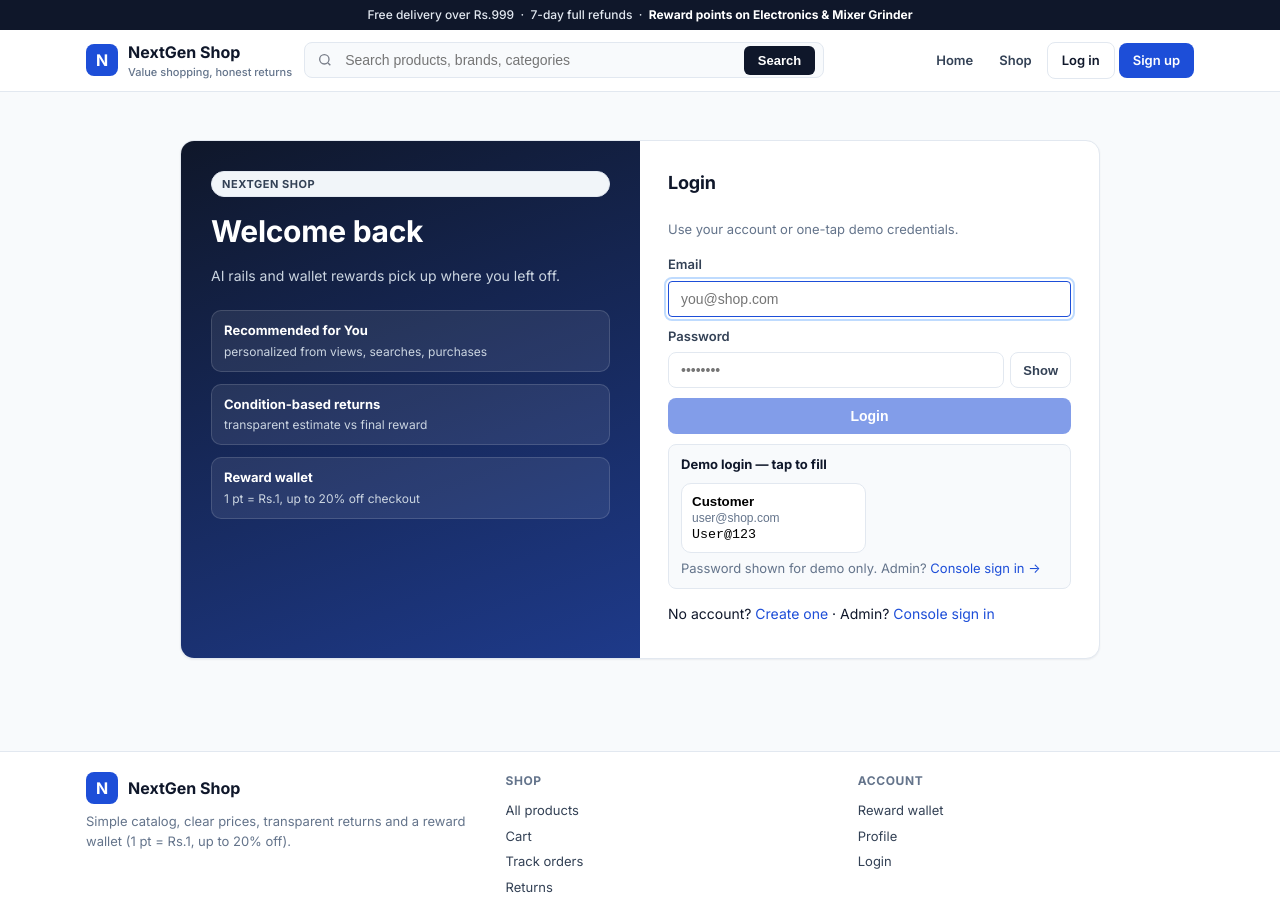
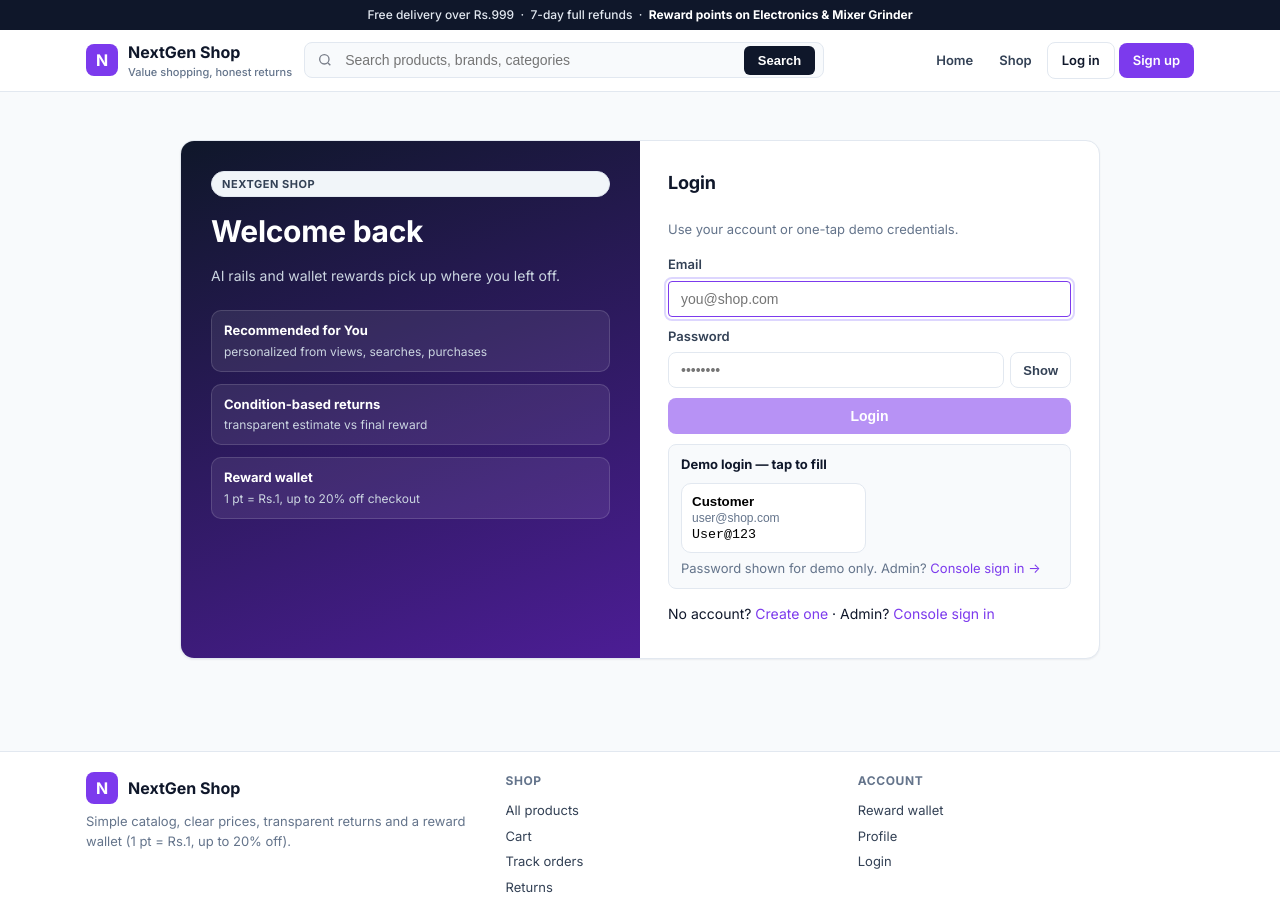
Before and after one commit to Trilochan77/E-commerce, an Angular app in the folder frontend/: page /login in a window 1280 px wide. Built offline with nearby package versions, Linux system fonts and the light colour scheme.

Commit message:
feat(auth): change admin credentials to trilochan@nextgen.com / trilochan@123 and remove demo admin box from admin login

```diff
--- a/frontend/src/app/admin/admin-login.ts
+++ b/frontend/src/app/admin/admin-login.ts
@@ -20,7 +20,7 @@ import { Toast } from '../shared/toast';
         <p class="muted">Customer accounts are rejected here. Use <a routerLink="/login">shop login</a> for shopping.</p>
         <label>Admin email
           <input [(ngModel)]="email" name="email" type="email" autocomplete="username"
-            placeholder="admin@shop.com" required autofocus>
+            placeholder="trilochan@nextgen.com" required autofocus>
         </label>
         <div class="field-err" *ngIf="email && !validEmail()">Enter a valid email address.</div>
         <label>Password
@@ -34,15 +34,7 @@ import { Toast } from '../shared/toast';
           <span class="spinner" *ngIf="busy"></span> {{ busy ? 'Verifying…' : 'Sign in to console' }}
         </button>
         <p class="error" *ngIf="error">{{ error }}</p>
-        <div class="demo-box">
-          <strong>Demo admin — tap to fill</strong>
-          <div class="demo-grid">
-            <button type="button" class="demo-card" (click)="fill()">
-              <strong>Admin</strong><span>admin&#64;shop.com</span><code>Admin&#64;123</code>
-            </button>
-          </div>
-          <p class="muted" style="margin:6px 0 0">Password shown for demo only.</p>
-        </div>
+        <!-- Demo admin removed -->
         <p class="auth-switch"><a routerLink="/">Back to shop</a> · <a routerLink="/login">Customer login</a></p>
       </form>
     </div>
@@ -71,7 +63,7 @@ export class AdminLogin implements OnInit {
   }
 
   validEmail(): boolean { return /.+@.+\..+/.test(this.email); }
-  fill(): void { this.email = 'admin@shop.com'; this.password = 'Admin@123'; this.error = ''; }
+  fill(): void { this.error = ''; }
 
   submit(): void {
     if (!this.email || !this.password || !this.validEmail() || this.busy) return;
--- a/frontend/src/app/features/checkout.ts
+++ b/frontend/src/app/features/checkout.ts
@@ -20,7 +20,7 @@ import { Toast } from '../shared/toast';
     .tab-pill.active { background: var(--brand); color: #fff; border-color: var(--brand); }
     .app-icons { display: grid; grid-template-columns: repeat(auto-fit, minmax(90px, 1fr)); gap: 10px; margin-bottom: 16px; }
     .app-btn { border: 1px solid var(--line); background: #fff; border-radius: 8px; padding: 10px; text-align: center; cursor: pointer; transition: all .15s; }
-    .app-btn:hover, .app-btn.selected { border-color: var(--brand); background: #eff6ff; }
+    .app-btn:hover, .app-btn.selected { border-color: var(--brand); background: #f5f3ff; }
     .app-btn .icon { font-size: 22px; display: block; margin-bottom: 4px; }
     .chip-row { display: flex; gap: 6px; flex-wrap: wrap; margin-top: 6px; }
     .chip { font-size: 11px; font-weight: 600; background: var(--surface-2); border: 1px solid var(--line); border-radius: 999px; padding: 3px 8px; cursor: pointer; color: var(--ink-2); }
@@ -165,7 +165,7 @@ import { Toast } from '../shared/toast';
             Open UPI Payment Page →
           </button>
 
-          <button *ngIf="method==='CARD'" class="primary" style="width:100%;margin-top:10px;background:#2563eb" (click)="openPayment('CARD')">
+          <button *ngIf="method==='CARD'" class="primary" style="width:100%;margin-top:10px;background:#7c3aed" (click)="openPayment('CARD')">
             Open Card Payment Page →
           </button>
 
@@ -379,7 +379,7 @@ import { Toast } from '../shared/toast';
 
           <!-- Test / Action Buttons -->
           <div class="action-row">
-            <button class="primary" style="background:#2563eb" (click)="executePayment('CARD', true)" [disabled]="!cardFormValid()">
+            <button class="primary" style="background:#7c3aed" (click)="executePayment('CARD', true)" [disabled]="!cardFormValid()">
               Pay ₹{{ payable() | number }} (Test Success)
             </button>
             <button class="btn-ghost" style="color:#b91c1c;border-color:#fca5a5" (click)="executePayment('CARD', false)">
@@ -437,7 +437,7 @@ export class Checkout implements OnInit {
   // Card page state
   cardForm = {
     number: '4532 8920 1234 5678',
-    name: 'Rahul Sharma',
+    name: 'Sudhismita Nayak',
     expiry: '12/28',
     cvv: '891'
   };
@@ -458,7 +458,7 @@ export class Checkout implements OnInit {
   savingAddr = false;
   form: any = { fullName: '', phone: '', pincode: '', addressLine: '', city: '', state: '', landmark: '', addressType: 'HOME', isDefault: false };
 
-  constructor(private shop: Shop, private auth: Auth, private router: Router, private toast: Toast) {}
+  constructor(private shop: Shop, private auth: Auth, private router: Router, private toast: Toast) { }
 
   ngOnInit(): void {
     this.shop.cart(this.auth.userId()).subscribe((c: any) => (this.cart = c));
--- a/frontend/src/styles.css
+++ b/frontend/src/styles.css
@@ -6,14 +6,14 @@
   --ink-2: #334155;
   --muted: #64748b;
   --line: #e2e8f0;
-  --brand: #1d4ed8;
-  --brand-dark: #1e3a8a;
+  --brand: #7c3aed;
+  --brand-dark: #6d28d9;
   --ok: #15803d;
   --ok-bg: #dcfce7;
   --warn: #92400e;
   --warn-bg: #fef3c7;
-  --info: #1d4ed8;
-  --info-bg: #dbeafe;
+  --info: #8b5cf6;
+  --info-bg: #f5f3ff;
   --bad: #b91c1c;
   --bad-bg: #fee2e2;
   --radius: 10px;
@@ -59,12 +59,12 @@ a:hover { text-decoration: underline; }
 .nav-actions { display: flex; align-items: center; gap: 4px; margin-left: auto; }
 .nav-link { padding: 8px 11px; border-radius: 8px; color: var(--ink-2); font-weight: 600; font-size: 13px; white-space: nowrap; }
 .nav-link:hover { background: var(--surface-2); color: var(--ink); text-decoration: none; }
-.nav-link.active { color: var(--brand); background: #eff6ff; }
+.nav-link.active { color: var(--brand); background: #f5f3ff; }
 .wallet-pill { display: inline-flex; align-items: center; gap: 6px; background: #f0fdf4; border: 1px solid #bbf7d0; color: #166534; font-weight: 700; font-size: 12px; padding: 7px 11px; border-radius: 999px; white-space: nowrap; }
 .wallet-pill:hover { text-decoration: none; background: #dcfce7; }
 .cart-btn { position: relative; display: inline-flex; align-items: center; gap: 7px; border: 1px solid var(--line); background: #fff; border-radius: 8px; padding: 8px 12px; font-weight: 600; font-size: 13px; color: var(--ink); cursor: pointer; }
 .cart-btn:hover { border-color: var(--brand); color: var(--brand); text-decoration: none; }
-.cart-btn.active { border-color: var(--brand); color: var(--brand); background: #eff6ff; }
+.cart-btn.active { border-color: var(--brand); color: var(--brand); background: #f5f3ff; }
 .cart-count { position: absolute; top: -8px; right: -8px; display: inline-grid; place-items: center; min-width: 20px; height: 20px; padding: 0 6px; background: var(--brand); color: #fff; border-radius: 999px; font-size: 11px; font-weight: 700; border: 2px solid #fff; }
 .btn-login { border: 1px solid var(--line); background: #fff; border-radius: 8px; padding: 8px 14px; font-weight: 600; font-size: 13px; color: var(--ink); }
 .btn-login:hover { border-color: var(--brand); color: var(--brand); text-decoration: none; }
@@ -82,7 +82,7 @@ a:hover { text-decoration: underline; }
 .mobile-panel nav { display: grid; gap: 2px; }
 .mobile-panel a, .mobile-panel button.m-link { padding: 10px 10px; border-radius: 8px; font-weight: 600; font-size: 14px; color: var(--ink-2); border: 0; background: transparent; text-align: left; cursor: pointer; }
 .mobile-panel a:hover, .mobile-panel button.m-link:hover { background: var(--surface-2); }
-.mobile-panel a.active { color: var(--brand); background: #eff6ff; }
+.mobile-panel a.active { color: var(--brand); background: #f5f3ff; }
 .container { max-width: var(--max); margin: 0 auto; padding: 20px 16px 40px; }
 .page-head { display: flex; align-items: end; justify-content: space-between; gap: 12px; margin: 8px 0 16px; flex-wrap: wrap; }
 .page-head p { color: var(--muted); margin: 4px 0 0; font-size: 13px; }
@@ -162,7 +162,7 @@ button.danger:hover { background: var(--bad); color: #fff; }
 .row { display: flex; gap: 8px; align-items: center; flex-wrap: wrap; margin: 8px 0; }
 .stack { display: grid; gap: 12px; }
 input, select, textarea { padding: 9px 12px; border: 1px solid var(--line); border-radius: 8px; font-size: 14px; background: #fff; width: 100%; color: var(--ink); }
-input:focus, select:focus, textarea:focus { border-color: var(--brand); outline: 2px solid #bfdbfe; }
+input:focus, select:focus, textarea:focus { border-color: var(--brand); outline: 2px solid #ddd6fe; }
 label { font-size: 13px; font-weight: 600; color: var(--ink-2); display: grid; gap: 6px; }
 .form-grid { display: grid; gap: 10px; max-width: 440px; }
 .field-err { color: var(--bad); font-size: 12px; font-weight: 600; }
@@ -212,7 +212,7 @@ label { font-size: 13px; font-weight: 600; color: var(--ink-2); display: grid; g
 .step.now { background: var(--ink); color: #fff; border-color: var(--ink); }
 .pay-grid { display: grid; grid-template-columns: repeat(3, 1fr); gap: 10px; }
 .pay-card { border: 1px solid var(--line); border-radius: var(--radius); padding: 12px; cursor: pointer; background: #fff; }
-.pay-card.on { border-color: var(--brand); box-shadow: 0 0 0 2px #bfdbfe; }
+.pay-card.on { border-color: var(--brand); box-shadow: 0 0 0 2px #ddd6fe; }
 .pay-card strong { display: block; }
 .timeline { display: flex; gap: 6px; flex-wrap: wrap; margin: 10px 0; }
 .timeline .t { font-size: 11px; font-weight: 700; padding: 5px 9px; border-radius: 999px; background: var(--surface-2); color: var(--muted); border: 1px solid var(--line); }
@@ -237,7 +237,7 @@ th { background: var(--bg); font-size: 11px; text-transform: uppercase; letter-s
 /* refreshed auth UX */
 .auth-page { display: grid; place-items: center; padding: 28px 12px; }
 .auth-card { width: min(920px, 100%); display: grid; grid-template-columns: 1fr 1fr; background: #fff; border: 1px solid var(--line); border-radius: 14px; overflow: hidden; box-shadow: var(--shadow); }
-.auth-side { background: linear-gradient(160deg, #0f172a, #1e3a8a); color: #fff; padding: 30px; display: grid; gap: 10px; align-content: start; }
+.auth-side { background: linear-gradient(160deg, #0f172a, #4c1d95); color: #fff; padding: 30px; display: grid; gap: 10px; align-content: start; }
 .auth-side h1 { color: #fff; font-size: 30px; margin: 6px 0; }
 .auth-sub { color: #cbd5e1; margin: 0; }
 .auth-points { list-style: none; margin: 14px 0 0; padding: 0; display: grid; gap: 12px; }
@@ -273,7 +273,7 @@ th { background: var(--bg); font-size: 11px; text-transform: uppercase; letter-s
 .stat-card .bar > div { height: 100%; background: var(--brand); }
 .toast-wrap { position: fixed; right: 16px; bottom: 16px; display: grid; gap: 8px; z-index: 100; max-width: min(340px, 90vw); }
 .toast { background: #0f172a; color: #fff; border-radius: 8px; padding: 11px 13px; font-size: 13px; display: flex; gap: 8px; align-items: start; }
-.toast.ok { border-left: 3px solid #22c55e; } .toast.err { border-left: 3px solid #ef4444; } .toast.info { border-left: 3px solid #60a5fa; }
+.toast.ok { border-left: 3px solid #22c55e; } .toast.err { border-left: 3px solid #ef4444; } .toast.info { border-left: 3px solid #a78bfa; }
 .skeleton { border-radius: 8px; background: #e2e8f0; min-height: 18px; }
 .spinner { width: 16px; height: 16px; border-radius: 50%; border: 2px solid #cbd5e1; border-top-color: var(--brand); animation: spin 0.8s linear infinite; display: inline-block; vertical-align: -3px; }
 @keyframes spin { to { transform: rotate(360deg); } }
@@ -298,13 +298,13 @@ th { background: var(--bg); font-size: 11px; text-transform: uppercase; letter-s
 .admin-nav a:hover { background: #1e293b; color: #fff; text-decoration: none; }
 .admin-nav a.active { background: #fff; color: #0f172a; }
 .admin-side-foot { margin-top: auto; display: grid; gap: 8px; }
-.admin-side-foot a { color: #93c5fd; font-size: 13px; font-weight: 600; }
+.admin-side-foot a { color: #c4b5fd; font-size: 13px; font-weight: 600; }
 .admin-main { min-width: 0; }
 .admin-top { background: #fff; border-bottom: 1px solid var(--line); padding: 12px 20px; display: flex; align-items: center; justify-content: space-between; gap: 12px; position: sticky; top: 0; z-index: 10; }
 .admin-content { padding: 20px; max-width: 1100px; }
 .admin-grid { display: grid; grid-template-columns: 360px 1fr; gap: 16px; align-items: start; }
 /* separate admin login */
-.admin-login-page { min-height: calc(100vh - 40px); display: grid; place-items: center; padding: 24px 12px; background: radial-gradient(800px 300px at 20% 0%, #1e3a8a22, transparent), var(--bg); }
+.admin-login-page { min-height: calc(100vh - 40px); display: grid; place-items: center; padding: 24px 12px; background: radial-gradient(800px 300px at 20% 0%, #7c3aed22, transparent), var(--bg); }
 .admin-login-card { width: min(440px, 100%); background: #fff; border: 1px solid var(--line); border-radius: 14px; padding: 24px; display: grid; gap: 10px; box-shadow: var(--shadow); }
 .admin-login-brand { display: flex; align-items: center; gap: 10px; }
 .admin-login-brand strong { display: block; }
```
Also changed, not shown: 2 other files (tests, documents, lock files or other folders).
